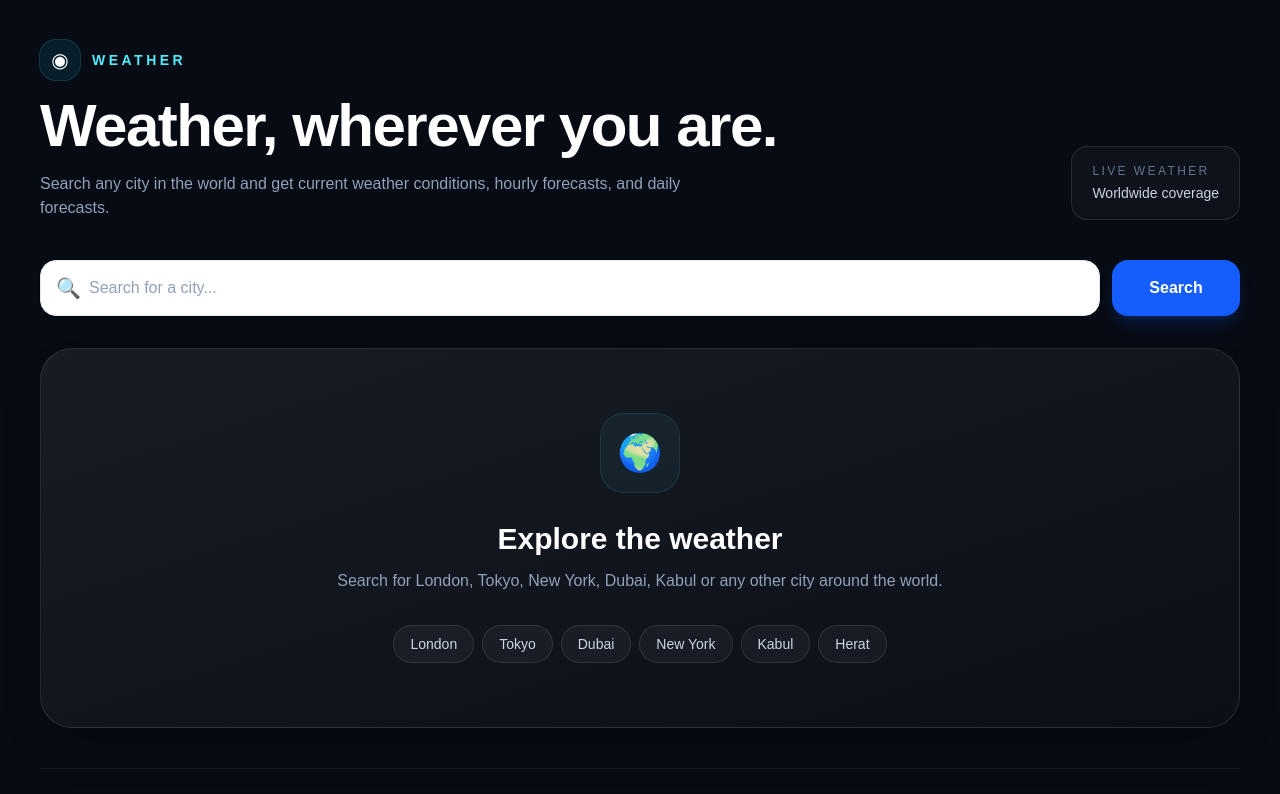
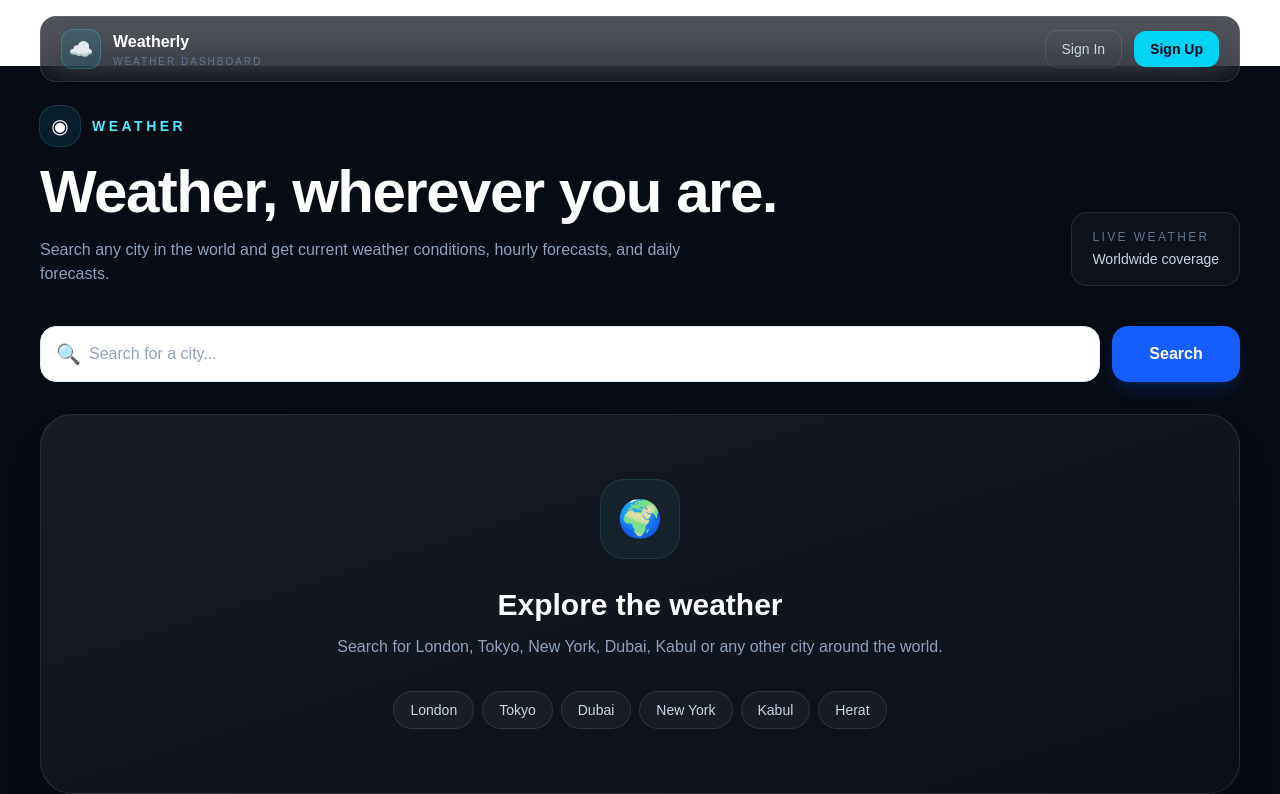
Before and after one commit to sohaehrari/my-app, a Next.js app: page / in a window 1280 px wide. Shown: the top 794 px of the page. Built offline with nearby package versions, Linux system fonts and the light colour scheme.

Commit message:
Navbar design

```diff
--- a/app/globals.css
+++ b/app/globals.css
@@ -1,12 +1,10 @@
 @import "tailwindcss";
 
 :root {
-  --background: #ffffff;
   --foreground: #171717;
 }
 
 body {
-  background: var(--background);
   color: var(--foreground);
   font-family: Arial, Helvetica, sans-serif;
 }
--- a/app/layout.jsx
+++ b/app/layout.jsx
@@ -1,4 +1,5 @@
 import Footer from "@/components/Footer";
+import Navbar from "@/components/Navbar";
 
 export const metadata={
   title:"Weather_Dashboard",
@@ -15,6 +16,7 @@ export default function LayOut({children}){
   return(
     <html>
       <body>
+        <Navbar/>
 <main>{children}</main>
 <Footer/>
 
--- a/components/Navbar.jsx
+++ b/components/Navbar.jsx
@@ -1,48 +1,45 @@
-export default function Navbar(){
-return(
-    <nav className="sticky top-4 z-50 sm:px-6 lg:px-10">
-                  <div className="mx-auto flex max-w-7xl items-center justify-between rounded-2xl border border-white/10 bg-white/[0.06] px-4 py-3 shadow-2xl shadow-black/20 backdrop-blur-xl sm:px-5">
-<div className="flex items-center gap-3">
-<div className="flex h-10 w-10 items-center justify-center rounded-xl border border-cyan-300/20 bg-cyan-400/10 shadow-lg shadow-cyan-500/5">
-            <span className="text-xl">
-              ☁️
-            </span>
+"use client";
+
+export default function Navbar() {
+  return (
+    <nav className="sticky top-4 z-50 px-4 sm:px-6 lg:px-10">
+      <div className="mx-auto flex max-w-7xl items-center justify-between rounded-2xl border border-white/10 bg-[#070b14]/70 px-4 py-3 backdrop-blur-xl sm:px-5">
+
+        {/* Logo */}
+        <div className="flex items-center gap-3">
+          <div className="flex h-10 w-10 items-center justify-center rounded-xl border border-cyan-300/20 bg-cyan-400/10">
+            <span className="text-xl">☁️</span>
           </div>
+
           <div>
-            <h1 className="text-sm font-bold traking-right text-white">
-Weather_Dashboard
+            <h1 className="text-sm font-bold text-white sm:text-base">
+              Weatherly
             </h1>
+
             <p className="hidden text-[10px] font-medium uppercase tracking-[0.2em] text-slate-500 sm:block">
               Weather Dashboard
             </p>
           </div>
+        </div>
 
-</div>
-
-
-
-<div className="flex items-center gap-2 sm:gap-3">
-
-          {/* Sign In */}
+        {/* Buttons */}
+        <div className="flex items-center gap-2 sm:gap-3">
           <button
             type="button"
-            className="rounded-xl border border-white/10 bg-white/[0.03] px-3 py-2 text-sm font-medium text-slate-300 transition-all duration-200 hover:border-white/20 hover:bg-white/[0.08] hover:text-white sm:px-4"
+            className="rounded-xl border border-white/10 bg-transparent px-3 py-2 text-sm font-medium text-slate-300 transition hover:border-white/20 hover:bg-white/[0.05] hover:text-white sm:px-4"
           >
             Sign In
           </button>
 
-          {/* Sign Up */}
           <button
             type="button"
-            className="rounded-xl bg-cyan-400 px-3 py-2 text-sm font-semibold text-slate-950 shadow-lg shadow-cyan-500/10 transition-all duration-200 hover:bg-cyan-300 hover:shadow-cyan-400/20 active:scale-95 sm:px-4"
+            className="rounded-xl bg-cyan-400 px-3 py-2 text-sm font-semibold text-slate-950 transition hover:bg-cyan-300 active:scale-95 sm:px-4"
           >
             Sign Up
           </button>
-
         </div>
 
       </div>
     </nav>
-
-)
+  );
 }
```
